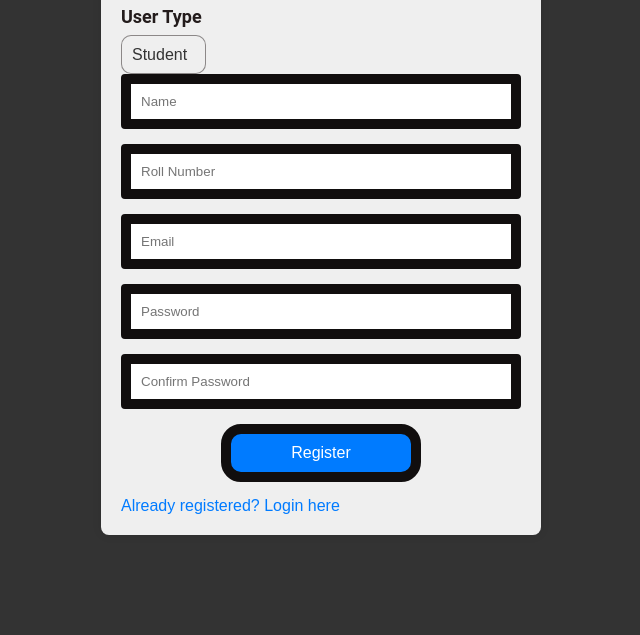
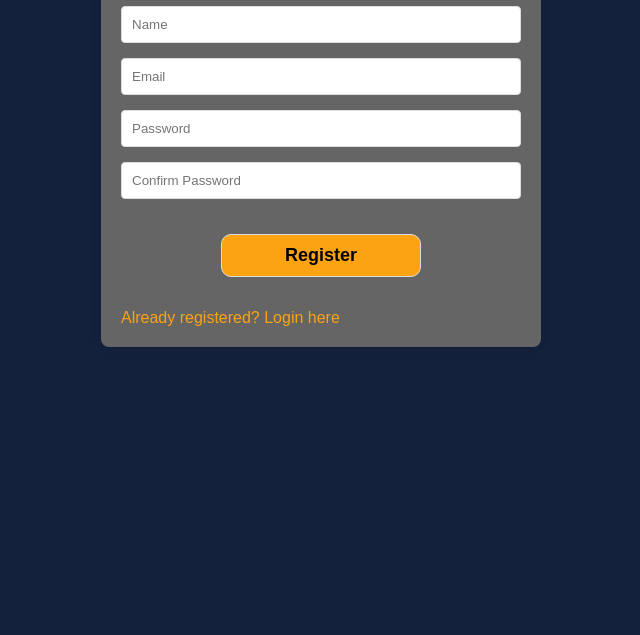
Before and after one commit to rjayaprakashnarayanarao/online-study-platform, a plain HTML site: page signup.html in a window 1280 px wide. Shown: the part 165-800 px from the top of the page, without its empty margins (319-959 px from the left). Drawn offline with Linux system fonts and the light colour scheme.

Commit message:
added pages

```diff
--- a/signup.html
+++ b/signup.html
@@ -10,14 +10,8 @@
     <form action="/register" method="POST">
       <div>
         <h1>Sign up</h1>
-        <label>User Type</label>
-        <select name="role" required>
-          <option value="student">Student</option>
-          <option value="admin">Admin</option>
-        </select>
         <ul id="errors"></ul>
         <input type="text" id="name" name="username" placeholder="Name" required />
-        <input type="text" name="roll_number" placeholder="Roll Number" required />
         <input type="email" id="email" name="email" placeholder="Email" required />
         <input type="password" id="password" name="password" placeholder="Password" required />
         <input type="password" id="password2" name="password2" placeholder="Confirm Password" required />
--- /dev/null
+++ b/styles/forgetPage.css
@@ -0,0 +1,56 @@
+body {
+    font-family: Arial, sans-serif;
+    background-color: #14213D;
+    margin: 0;
+    padding: 0;
+    box-sizing: border-box;
+}
+
+.container {
+    width: 470px;
+    margin: 150px auto;
+    background-color: rgb(101, 101, 101);
+    padding: 20px;
+    border-radius: 8px;
+    box-shadow: 0 0 10px rgba(0, 0, 0, 0.1);
+}
+
+h1 {
+    text-align: center;
+    color: #FCA311;
+}
+
+form {
+    margin-top: 20px;
+}
+
+.form-group {
+    margin-bottom: 20px;
+}
+
+label {
+    font-weight: bold;
+    color: #FCA311;
+}
+
+input[type="email"] {
+    width: 100%;
+    padding: 10px;
+    border: 1px solid #ddd;
+    border-radius: 5px;
+}
+
+button[type="submit"] {
+    background-color: #FCA311;
+    color: black;
+    border: none;
+    padding: 10px 20px;
+    border-radius: 5px;
+    cursor: pointer;
+    transition: background-color 0.3s;
+}
+
+button[type="submit"]:hover {
+    background-color: black;
+    color: #FCA311;
+}
--- a/styles/login.css
+++ b/styles/login.css
@@ -2,21 +2,26 @@ body {
     font-family: 'Arial', sans-serif;
     margin: 0;
     padding: 0;
-    background-color: #343434;
+    background-color: #14213D;
     box-sizing: border-box;
 }
 
 h1 {
 text-align: center;
-color: #333;
+color: #FCA311;
 font-family: "Roboto", sans-serif;
 font-weight: 700;
+}
+
+label {
+    color: #FCA311;
+    font-weight: bold;
 }
 
 form {
 max-width: 400px;
 margin:110px auto;
-background-color: #d9d9d9;
+background-color: rgb(101, 101, 101);
 padding: 20px;
 border-radius: 8px;
 box-shadow: 0 0 10px rgba(0, 0, 0, 0.1);
@@ -51,14 +56,15 @@ color: #d9534f;
 
 a {
 text-decoration: none;
-color: #007bff;
-transition: 0.15s;
+color: #FCA311;
+transition: 0.25s;
 }
 
 a:hover {
 text-decoration: underline;
-transform: scale(1.05);
-color: #d9534f;
+transform: scale(1.01);
+color: #000;
+font-weight: bold;
 }
 
 #loginbottom {
@@ -67,17 +73,20 @@ color: #d9534f;
 }
 
 button {
+    font-weight: bold;
     margin-left: 150px;
-    border-radius: 20px;
-    color: white;
-    background-color: #007bff;
-    font-size: 16px;
+    border-radius: 10px;
+    color: black;
+    background-color: #FCA311;
+    font-size: 18px;
     font-family: Arial, Helvetica, sans-serif;
-    transition: 0.15s;
+    transition: 0.25s;
+    padding: 5px 15px;
 }
 
 button:hover {
-    background-color: white;
-    color: #007bff;
+    font-family: Arial, Helvetica, sans-serif;
+    background-color: #000000;
+    color: #FCA311;
     border-radius: 10px;
 }
--- a/styles/signup.css
+++ b/styles/signup.css
@@ -1,6 +1,6 @@
 body {
 font-family: 'Arial', sans-serif;
-background-color: #333333;
+background-color: #14213D;
 margin: 0;
 padding: 0;
 box-sizing: border-box;
@@ -8,7 +8,7 @@ box-sizing: border-box;
 
 h1 {
 text-align: center;
-color: #333;
+color: #FCA311;
 font-family: "Roboto", sans-serif;
 font-weight: 700;
 }
@@ -16,45 +16,17 @@ font-weight: 700;
 form {
 max-width: 400px;
 margin: 70px auto;
-background-color: #ffffffeb;
+background-color: rgb(101, 101, 101);
 padding: 20px;
 border-radius: 8px;
 box-shadow: 0 0 10px rgba(0, 0, 0, 0.1);
-}
-
-label {
-display: block;
-margin-bottom: 8px;
-color: #090000e3;
-font-family: "Roboto", sans-serif;
-font-weight: bold;
-font-size: large;
-}
-
-select {
-appearance: none; /* Hide the default arrow */
--webkit-appearance: none; /* Hide the default arrow for webkit browsers */
--moz-appearance: none; /* Hide the default arrow for Firefox */
-padding: 10px;
-border: 1px solid hwb(0 0% 96% / 0.432);
-border-radius: 10px;
-color: #333;
-width: 85px;
-font-size: 16px;
-font-weight: lighter;
-transition: 0.15s;
-}
-
-select:hover {
-    background-color: #333;
-    color: white;
 }
 
 input {
 width: 100%;
 padding: 10px;
 margin-bottom: 15px;
-border: 10px solid hsl(0, 10%, 6%);
+border: 1px solid #ddd;
 border-radius: 4px;
 box-sizing: border-box;
 }
@@ -65,17 +37,21 @@ text-align: center;
 
 input[type="submit"] {
 width: 50%;
-border-radius: 20px;
-color: white;
-background-color: #007bff;
-font-size: 16px;
+border-radius: 10px;
+color: black;
+background-color: #FCA311;
+font-size: 18px;
 font-family: Arial, Helvetica, sans-serif;
-transition: 0.15s;
+transition: 0.25s;
+padding: 10px 15px;
+font-weight: bold;
+margin-top: 5%;
+margin-bottom: 8%;
 }
 
 input[type="submit"]:hover {
-background-color: white;
-color: #007bff;
+background-color: black;
+color: #FCA311;
 border-radius: 10px;
 }
 
@@ -88,10 +64,13 @@ color: #d9534f;
 
 a {
 text-decoration: none;
-color: #007bff;
+color: #FCA311;
+transition: 0.25s;
 }
 
 a:hover {
 text-decoration: underline;
-color: #d9534f;
+color: #000;
+transform: scale(1.01);
+font-weight: bold;
 }
```
Also changed, not shown: forgetPage.html (added, +22 -0 lines), index.html (+1 -1 lines), login.html (+1 -1 lines), scripts/forgetPage.js (added, +34 -0 lines), img.jpg (deleted).
